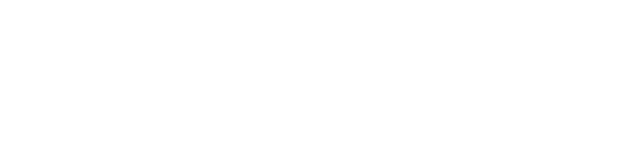
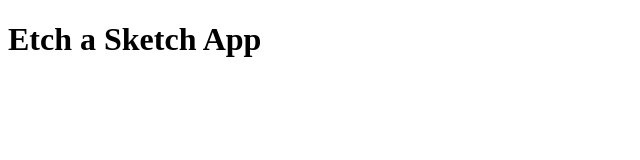
Before and after one commit to Rishav-Gayen/Odin-Etch-a-Sketch, a plain HTML site: page index.html in a window 1280 px wide. Shown: the whole page, without its empty margins (0-640 px from the left). Drawn offline with Linux system fonts and the light colour scheme.

Commit message:
Updated index.html

```diff
--- a/index.html
+++ b/index.html
@@ -6,6 +6,6 @@
     <title>Etch a Sketch</title>
 </head>
 <body>
-
+    <h1>Etch a Sketch App</h1>
 </body>
 </html>
```
